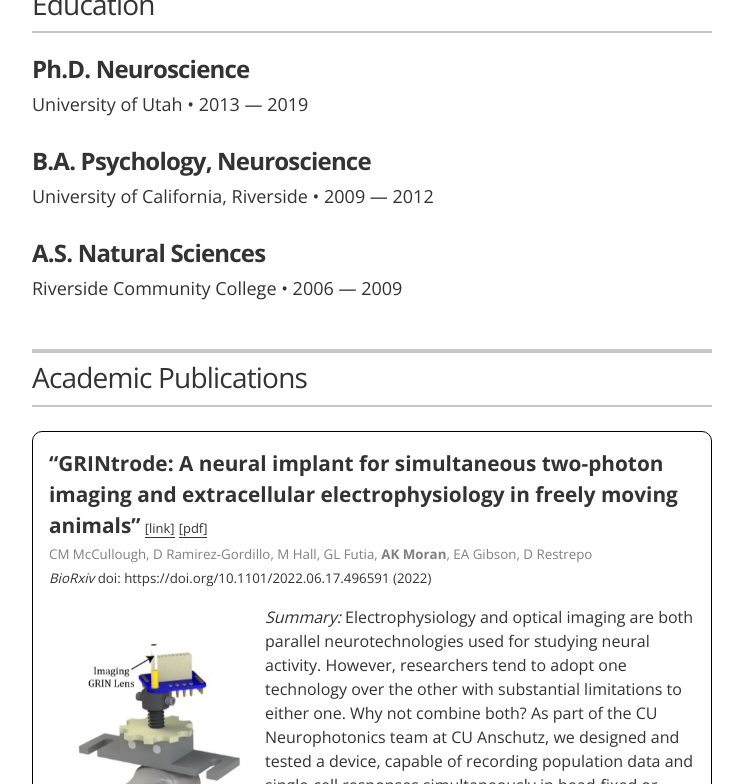
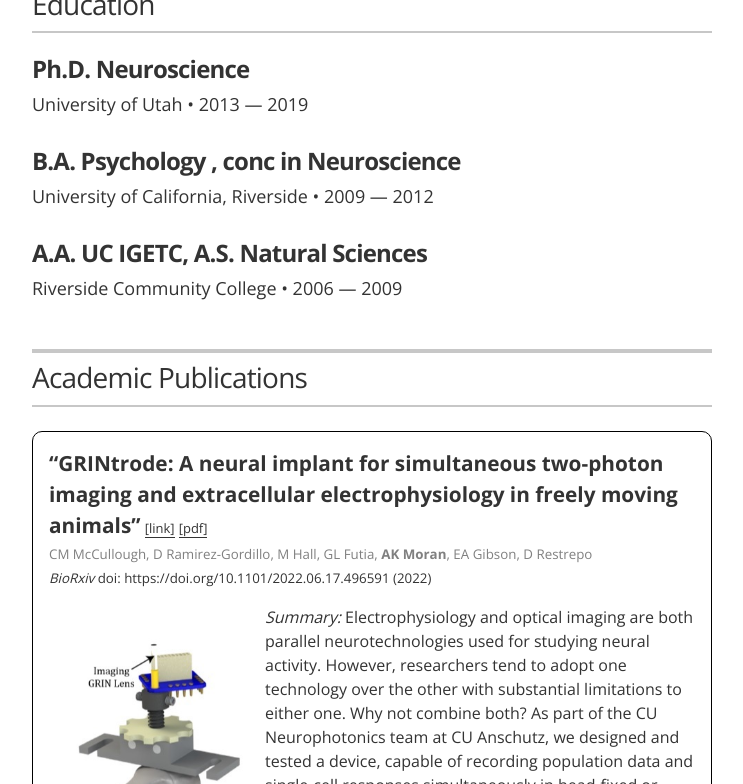
Before and after one commit to andsinpants/andsinpants.github.io, a Jekyll site: the page built from index.html, in a window 1280 px wide and 900 px high, scrolled down 802 px, cut to the strip 116-900 px from the top of the window. Shown: the whole strip, without its empty margins (268-1011 px from the left). Built offline with Jekyll 4.4.1, drawn with Linux system fonts in a browser that asks for light colours.

Commit message:
updates to education and resume layout

```diff
--- a/_data/education.yml
+++ b/_data/education.yml
@@ -3,10 +3,10 @@
   uni: University of Utah
   year: 2013 &mdash; 2019
 
-- degree: B.A. Psychology, Neuroscience
+- degree: B.A. Psychology &comma; conc in Neuroscience
   uni: University of California, Riverside
   year: 2009 &mdash; 2012
 
-- degree: A.S. Natural Sciences
+- degree: A.A. UC IGETC&comma; A.S. Natural Sciences
   uni: Riverside Community College
   year: 2006 &mdash; 2009
--- a/_layouts/resume.html
+++ b/_layouts/resume.html
@@ -204,7 +204,7 @@
             {{ recognitions.organization }} <br>
 			{{ recognitions.type }} <br>
 			{{ recognitions.year }}<br>
-          </li>
+          </li><br>
           <!-- <ul class="resume-item-list"> -->
           <!-- <li>{{ associations.organization }}<br>{{ associations.role }} &bull; {{ associations.year }}</li> -->
           <!-- <h3 class="resume-item-title" itemprop="award">{{ recognitions.award }}</h3>
```
